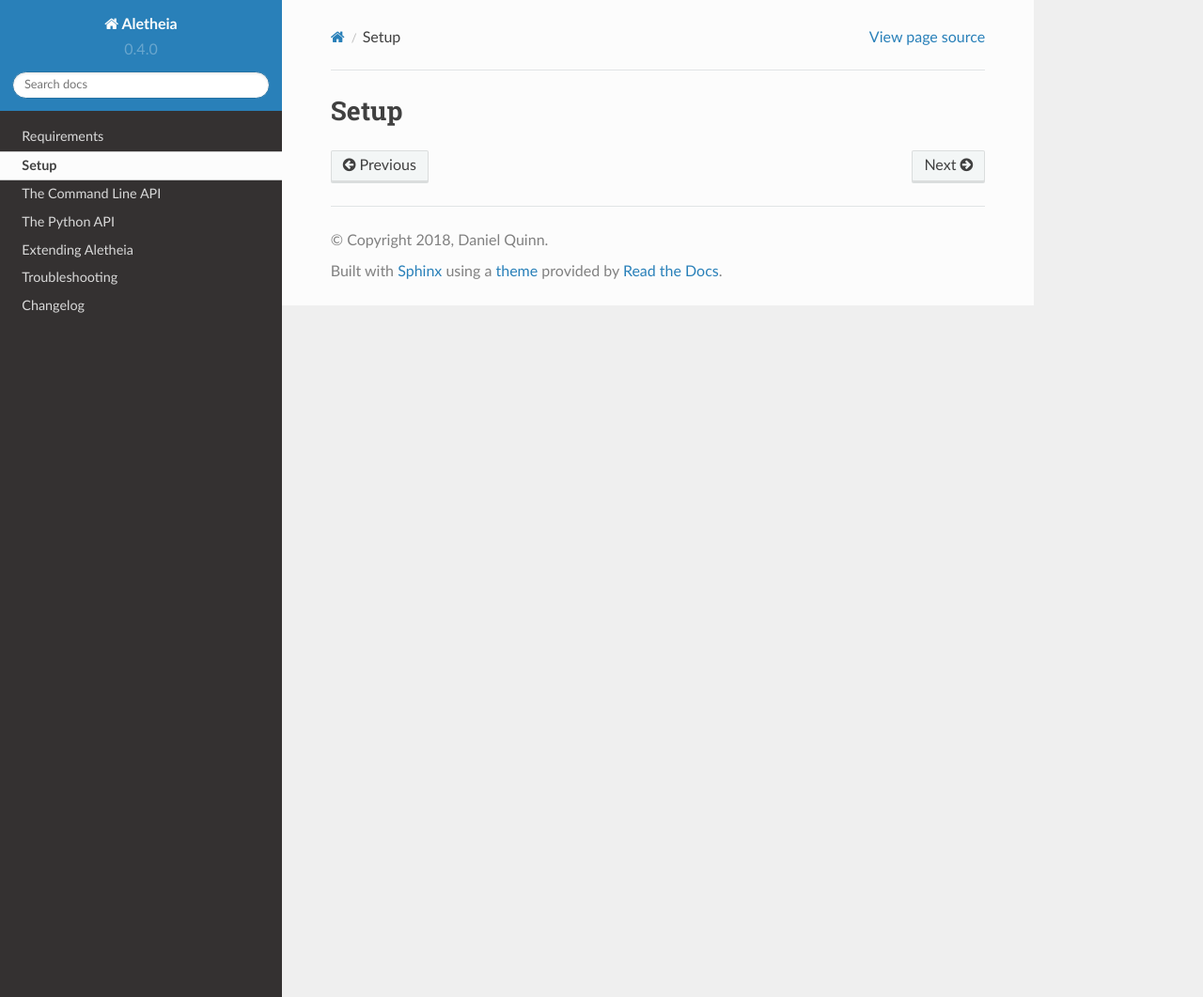
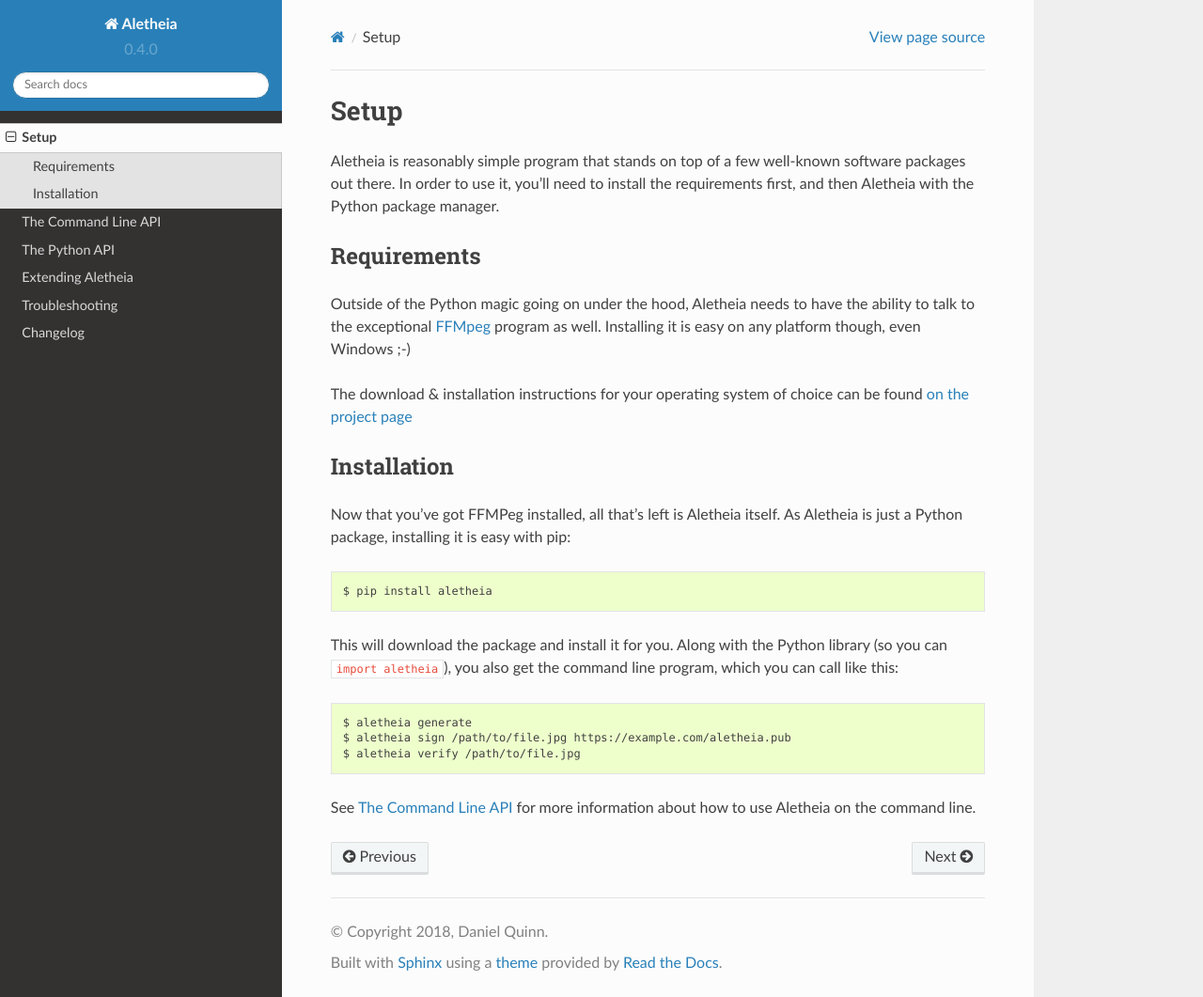
Before and after one commit to danielquinn/pyletheia, a Sphinx documentation site: the page built from docs/setup.rst, in a window 1280 px wide and 1061 px high. Shown: the whole window at 94% size. Built offline with Sphinx 7.4.7 and the Read the Docs theme 2.0.0, drawn with Linux system fonts in a browser that asks for light colours.

Commit message:
Slowly building the documentation

```diff
--- a/docs/index.rst
+++ b/docs/index.rst
@@ -13,7 +13,6 @@
 .. toctree::
    :maxdepth: 2
 
-   requirements
    setup
    commandline-api
    python-api
--- a/docs/requirements.rst
+++ /dev/null
@@ -1,4 +0,0 @@
-.. _requirements:
-
-Requirements
-############
--- a/docs/setup.rst
+++ b/docs/setup.rst
@@ -2,3 +2,50 @@
 
 Setup
 #####
+
+Aletheia is reasonably simple program that stands on top of a few well-known
+software packages out there.  In order to use it, you'll need to install the
+requirements first, and then Aletheia with the Python package manager.
+
+
+.. _setup-requirements:
+
+Requirements
+------------
+
+Outside of the Python magic going on under the hood, Aletheia needs to have
+the ability to talk to the exceptional `FFMpeg`_ program as well.  Installing
+it is easy on any platform though, even Windows ;-)
+
+The download & installation instructions for your operating system of choice
+can be found `on the project page`_
+
+.. _FFMpeg: https://ffmpeg.org/
+.. _on the project page: http://ffmpeg.org/download.html
+
+
+.. _setup-installation:
+
+
+Installation
+------------
+
+Now that you've got FFMPeg installed, all that's left is Aletheia itself.  As
+Aletheia is just a Python package, installing it is easy with pip:
+
+.. code:: bash
+
+    $ pip install aletheia
+
+This will download the package and install it for you.  Along with the Python
+library (so you can ``import aletheia``), you also get the command line
+program, which you can call like this:
+
+.. code:: bash
+
+    $ aletheia generate
+    $ aletheia sign /path/to/file.jpg https://example.com/aletheia.pub
+    $ aletheia verify /path/to/file.jpg
+
+See :ref:`commandline-api` for more information about how to use Aletheia on
+the command line.
```
